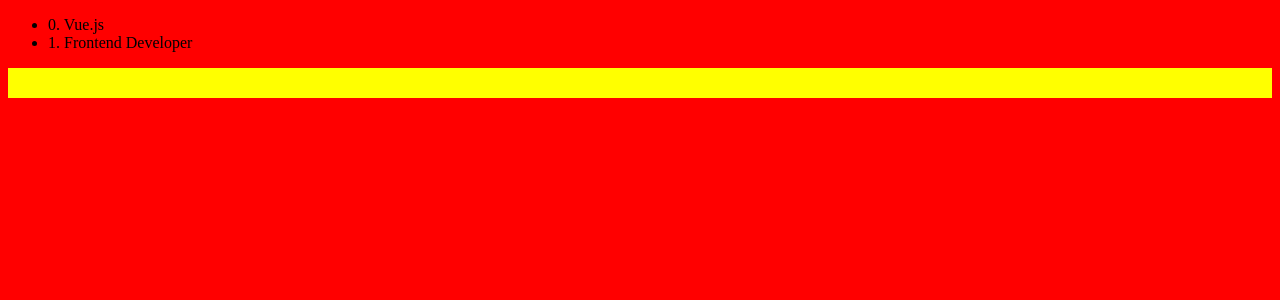
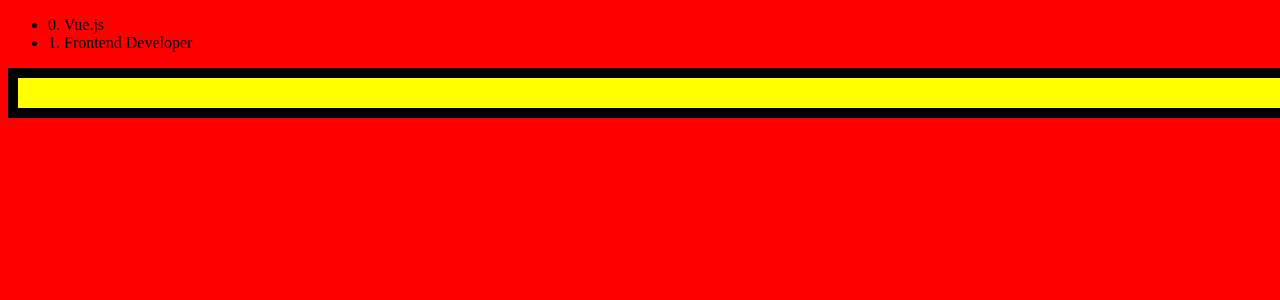
Before and after one commit to BenChallenor/vue-skills, a Vue app: page / in a window 1280 px wide. Shown: the top 300 px of the page. Built offline with nearby package versions, Linux system fonts and the light colour scheme.

Commit message:
Adding another binding class

```diff
--- a/src/components/Skills.vue
+++ b/src/components/Skills.vue
@@ -4,7 +4,7 @@
     <ul>
       <li v-for="(data, index) in skills" :key='index'>{{index}}. {{data.skill}}</li>
     </ul>
-    <div v-bind:class="{alert: showAlert}"></div>
+    <div v-bind:class="{alert: showAlert, 'another-class': showClass}"></div>
     <!-- shows alert if true -->
   </div>
 </div>
@@ -22,7 +22,8 @@ export default {
           "skill": "Frontend Developer"
         }
       ],
-      showAlert: true
+      showAlert: true,
+      showClass: true
     }
   }
 }
@@ -38,4 +39,7 @@ export default {
   height: 30px;
 }
 
+.another-class {
+  border: 10px solid black;
+}
 </style>
```
